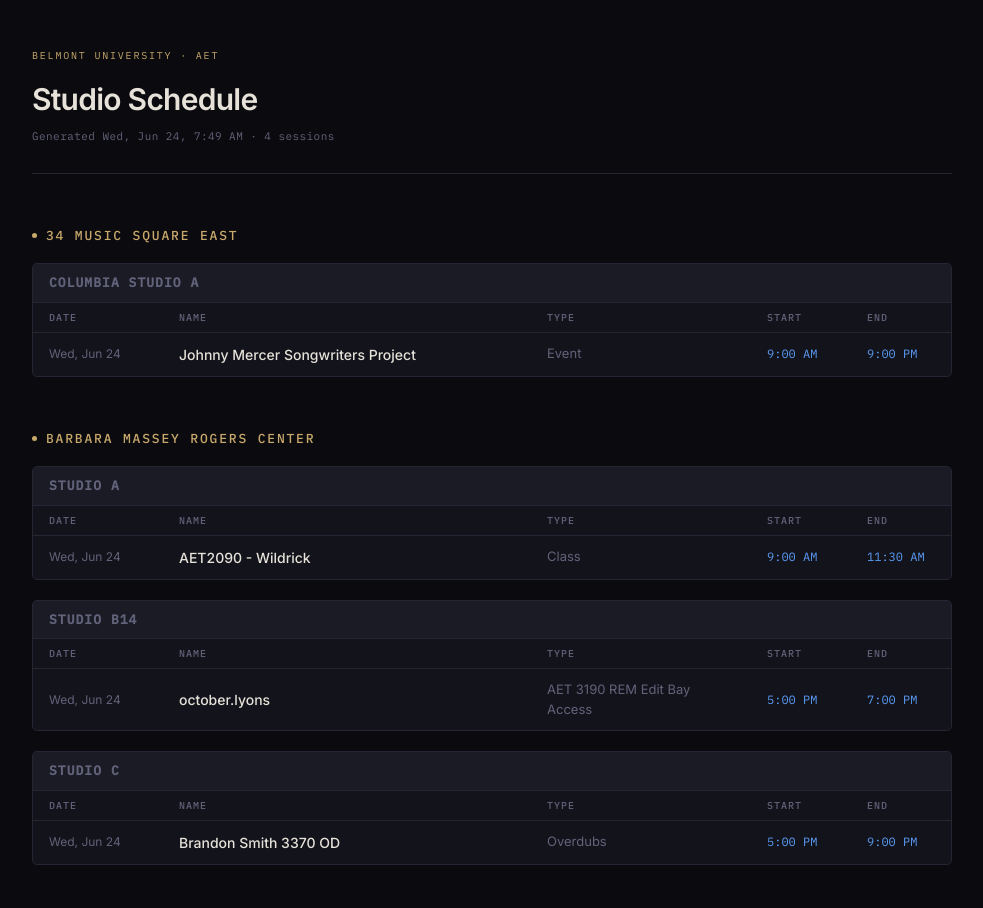
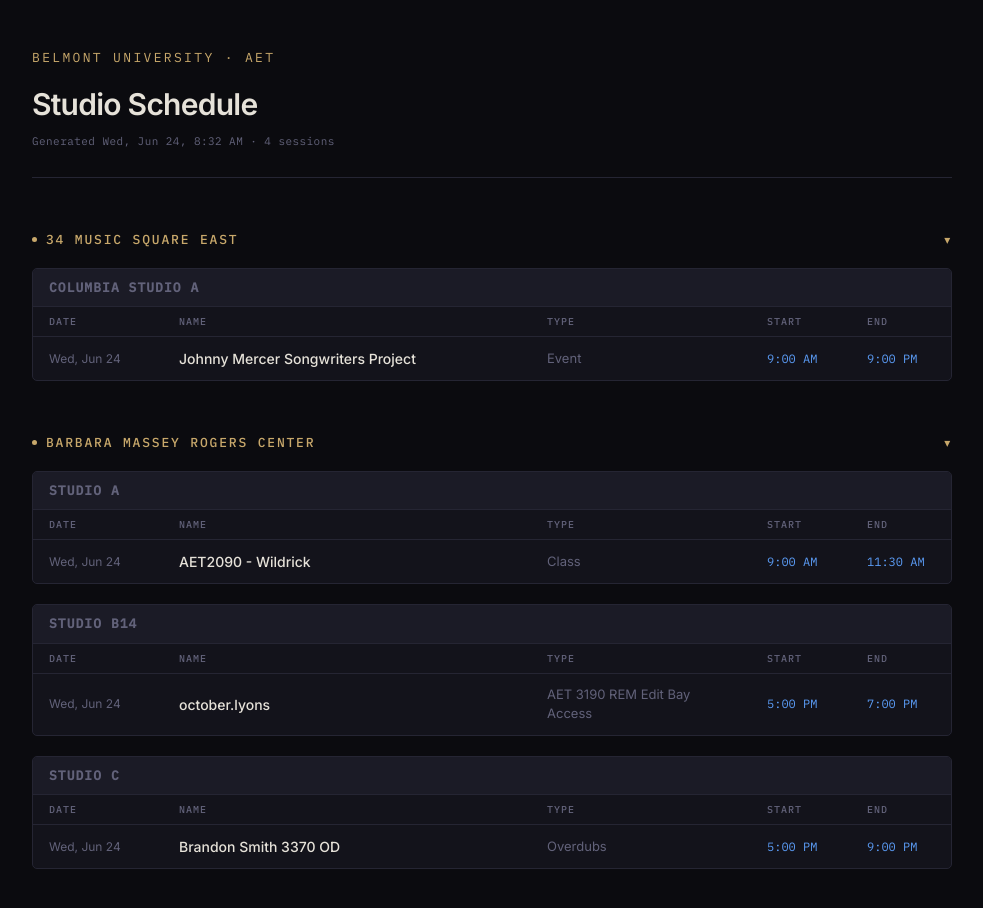
Before and after one commit to bradwintersmusic-cloud/studioassistant-sync, a website: page index.html in a window 1280 px wide. Shown: the whole page, without its empty margins (148-1131 px from the left). Drawn offline with Linux system fonts and the light colour scheme.

Commit message:
Update schedule

```diff
--- a/index.html
+++ b/index.html
@@ -40,7 +40,7 @@
 
     .wordmark {
       font-family: 'IBM Plex Mono', monospace;
-      font-size: 10px;
+      font-size: 13px;
       letter-spacing: 0.18em;
       text-transform: uppercase;
       color: var(--accent);
@@ -79,6 +79,17 @@
       text-transform: uppercase;
       color: var(--accent);
       margin-bottom: 18px;
+      user-select: none;
+    }
+
+    .toggle-icon {
+      margin-left: auto;
+      font-size: 12px;
+      transition: transform 0.2s;
+    }
+
+    .toggle-icon.collapsed {
+      transform: rotate(-90deg);
     }
 
     .dot {
@@ -179,14 +190,16 @@
   <header class="page-header">
     <div class="wordmark">Belmont University · AET</div>
     <h1>Studio Schedule</h1>
-    <div class="meta">Generated Wed, Jun 24, 7:49 AM · 4 sessions</div>
+    <div class="meta">Generated Wed, Jun 24, 8:32 AM · 4 sessions</div>
   </header>
   <main class="content">
 
       <section class="facility-block">
-        <div class="facility-header">
+        <div class="facility-header" onclick="toggleFacility(this)" style="cursor:pointer;">
           <span class="dot"></span>34 Music Square East
+          <span class="toggle-icon">▾</span>
         </div>
+        <div class="facility-content">
 
             <div class="studio-block">
         <div class="studio-header">Columbia Studio A</div>
@@ -213,11 +226,14 @@
         </table>
         </div>
     </div>
+        </div>
       </section>
       <section class="facility-block">
-        <div class="facility-header">
+        <div class="facility-header" onclick="toggleFacility(this)" style="cursor:pointer;">
           <span class="dot"></span>Barbara Massey Rogers Center
+          <span class="toggle-icon">▾</span>
         </div>
+        <div class="facility-content">
 
             <div class="studio-block">
         <div class="studio-header">Studio A</div>
@@ -294,7 +310,17 @@
         </table>
         </div>
     </div>
+        </div>
       </section>
   </main>
+  <script>
+    function toggleFacility(header) {
+      const content = header.nextElementSibling;
+      const icon = header.querySelector('.toggle-icon');
+      const isHidden = content.style.display === 'none';
+      content.style.display = isHidden ? 'block' : 'none';
+      icon.classList.toggle('collapsed', !isHidden);
+    }
+  </script>
 </body>
 </html>
```
Also changed, not shown: scripts/studioassistant-syncv4.js (+25 -2 lines).
